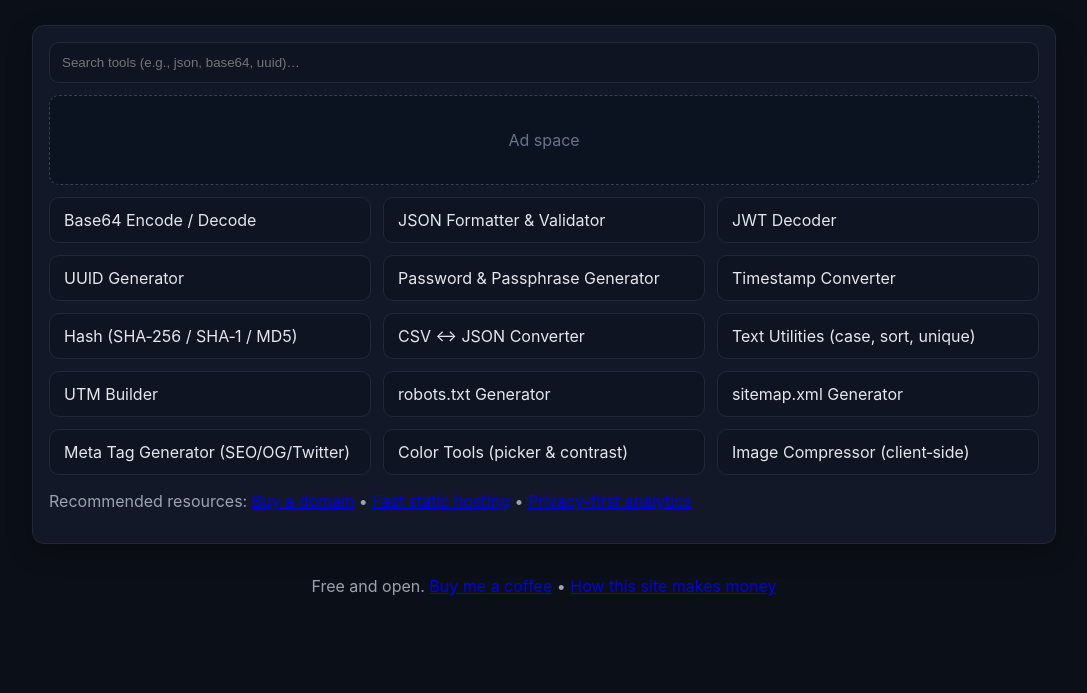
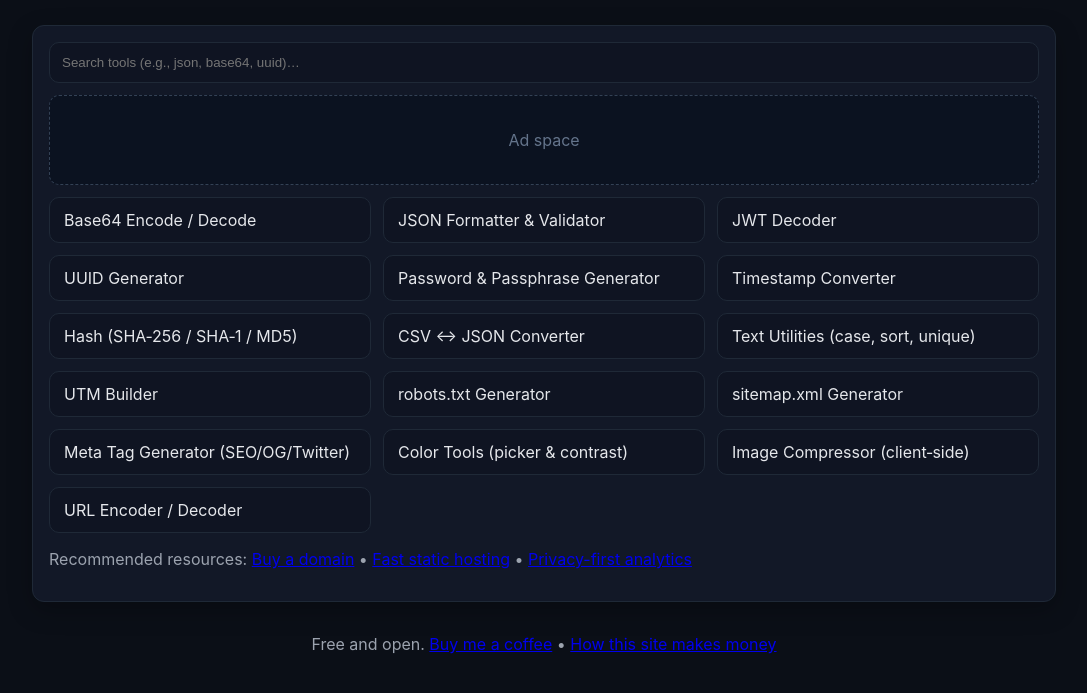
Before and after one commit to catfewd/zero-cash-microtools, a plain HTML site: page index.html in a window 1280 px wide. Shown: the part 95-788 px from the top of the page, without its empty margins (96-1183 px from the left). Drawn offline with Linux system fonts and the light colour scheme.

Commit message:
Add URL Encoder/Decoder tool and update index

```diff
--- a/index.html
+++ b/index.html
@@ -44,6 +44,7 @@
         <li data-tags="meta tags open graph twitter seo"><a href="./tools/meta-tags.html">Meta Tag Generator (SEO/OG/Twitter)</a></li>
         <li data-tags="color palette pick contrast"><a href="./tools/color.html">Color Tools (picker & contrast)</a></li>
         <li data-tags="image compress resize webp"><a href="./tools/image-compress.html">Image Compressor (client‑side)</a></li>
+        <li data-tags="url encode decode uri"><a href="./tools/url-encode.html">URL Encoder / Decoder</a></li>
       </ul>
     </section>
 
```
Also changed, not shown: tools/url-encode.html (added, +1 -0 lines).
